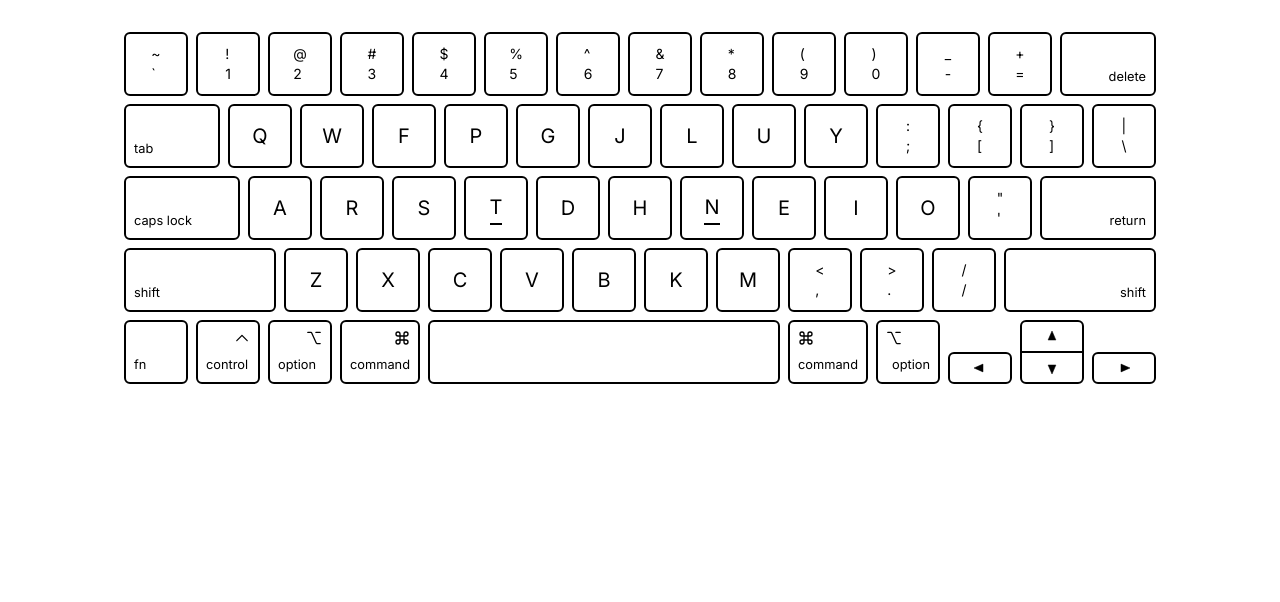
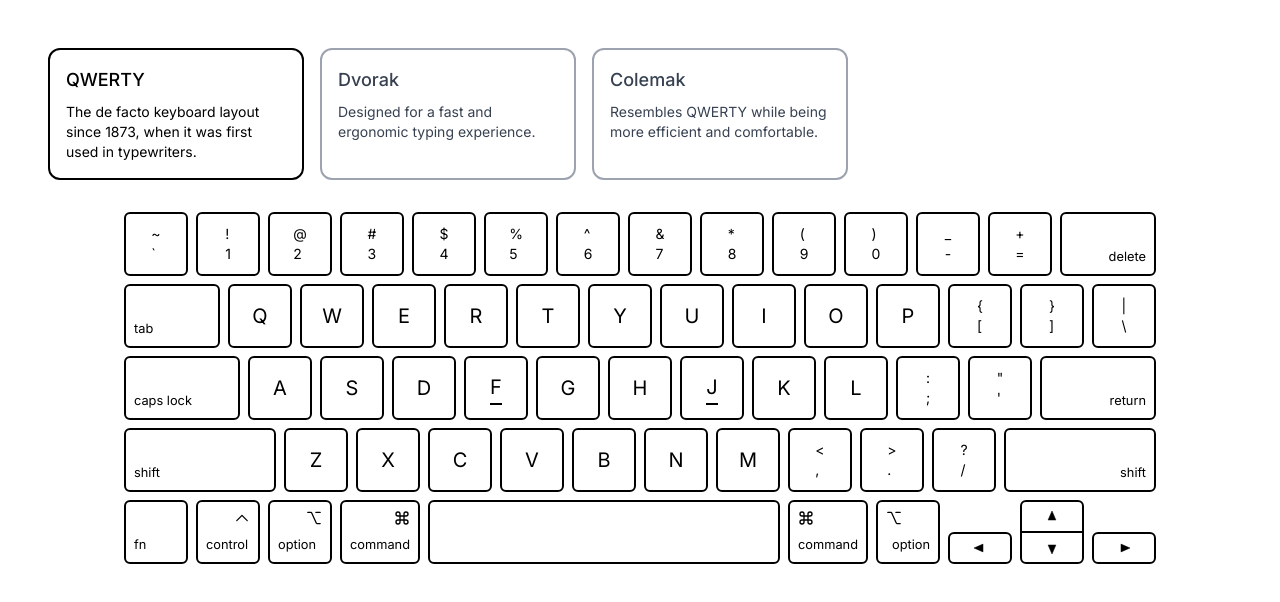
Before and after one commit to ulzhang/kiiboodo, a Next.js app: page / in a window 1280 px wide. Shown: the top 602 px of the page. Built offline with nearby package versions, Linux system fonts and the light colour scheme.

Commit message:
Add toggle between different options

```diff
--- a/src/app/page.tsx
+++ b/src/app/page.tsx
@@ -2,19 +2,35 @@
 
 import { useState } from "react";
 import Keyboard from "@/components/Keyboard";
+import KeyboardOption from "@/components/KeyboardOption";
+
+import qwertyKeyMap from "@/keyboards/qwertyKeyMap";
+import dvorakKeyMap from "@/keyboards/dvorakKeyMap";
+import colemakKeyMap from "@/keyboards/colemakKeyMap";
+
+enum KeyboardLayout {
+  QWERTY,
+  DVORAK,
+  COLEMAK,
+}
+
+const KeyMap = {
+  [KeyboardLayout.QWERTY]: qwertyKeyMap,
+  [KeyboardLayout.DVORAK]: dvorakKeyMap,
+  [KeyboardLayout.COLEMAK]: colemakKeyMap,
+};
 
 const App = () => {
   const [pressedKeys, setPressedKeys] = useState(new Set<string>());
+  const [keyboardLayout, setKeyboardLayout] = useState(KeyboardLayout.QWERTY);
 
   const handleKeyDown = (event: React.KeyboardEvent) => {
     event.preventDefault();
-    console.log("down", event.code);
     setPressedKeys((prev) => new Set(prev.add(event.code)));
   };
 
   const handleKeyUp = (event: React.KeyboardEvent) => {
     event.preventDefault();
-    console.log("down", event.code);
     setPressedKeys((prev) => {
       prev.delete(event.code);
       return new Set(prev);
@@ -23,12 +39,34 @@
 
   return (
     <div
-      className="w-screen flex justify-center"
+      className="p-12 w-screen h-screen"
       tabIndex={-1}
       onKeyDown={handleKeyDown}
       onKeyUp={handleKeyUp}
     >
-      <Keyboard pressedKeys={pressedKeys} />
+      <div className="flex gap-4">
+        <KeyboardOption
+          name="QWERTY"
+          description="The de facto keyboard layout since 1873, when it was first used in typewriters."
+          highlight={keyboardLayout === KeyboardLayout.QWERTY}
+          onClick={() => setKeyboardLayout(KeyboardLayout.QWERTY)}
+        />
+        <KeyboardOption
+          name="Dvorak"
+          description="Designed for a fast and ergonomic typing experience."
+          highlight={keyboardLayout === KeyboardLayout.DVORAK}
+          onClick={() => setKeyboardLayout(KeyboardLayout.DVORAK)}
+        />
+        <KeyboardOption
+          name="Colemak"
+          description="Resembles QWERTY while being more efficient and comfortable."
+          highlight={keyboardLayout === KeyboardLayout.COLEMAK}
+          onClick={() => setKeyboardLayout(KeyboardLayout.COLEMAK)}
+        />
+      </div>
+      <div className="w-full flex justify-center">
+        <Keyboard pressedKeys={pressedKeys} keyMap={KeyMap[keyboardLayout]} />
+      </div>
     </div>
   );
 };
--- a/src/components/Keyboard.tsx
+++ b/src/components/Keyboard.tsx
@@ -2,17 +2,13 @@
 import Key from "@/components/Keys/Key";
 import SpecialKey, { TextPosition } from "@/components/Keys/SpecialKey";
 import SplitKey from "@/components/Keys/SplitKey";
-import qwertyKeyMap from "@/keyboards/qwertyKeyMap";
-import dvorakKeyMap from "@/keyboards/dvorakKeyMap";
-import colemakKeyMap from "@/keyboards/colemakKeyMap";
 
 type KeyboardProps = {
   pressedKeys: Set<string>;
+  keyMap: any;
 };
 
-const Keyboard = ({ pressedKeys }: KeyboardProps) => {
-  const keyMap = colemakKeyMap;
-
+const Keyboard = ({ pressedKeys, keyMap }: KeyboardProps) => {
   return (
     <div className="flex flex-col gap-2 dark:text-gray-400 p-8">
       <KeyRow>
--- /dev/null
+++ b/src/components/KeyboardOption.tsx
@@ -0,0 +1,29 @@
+type KeyboardOptionProps = {
+  name: string;
+  description: string;
+  highlight: boolean;
+  onClick: () => void;
+};
+
+const KeyboardOption = ({
+  name,
+  description,
+  highlight,
+  onClick,
+}: KeyboardOptionProps) => {
+  return (
+    <div
+      className={`w-64 rounded-xl p-4 border-2 cursor-pointer transition ${
+        highlight
+          ? "border-black text-black"
+          : "border-gray-400 text-gray-700 hover:shadow-lg ease-in-out duration-300"
+      }`}
+      onClick={onClick}
+    >
+      <p className="text-lg font-medium mb-2">{name}</p>
+      <p className="text-sm">{description}</p>
+    </div>
+  );
+};
+
+export default KeyboardOption;
```
